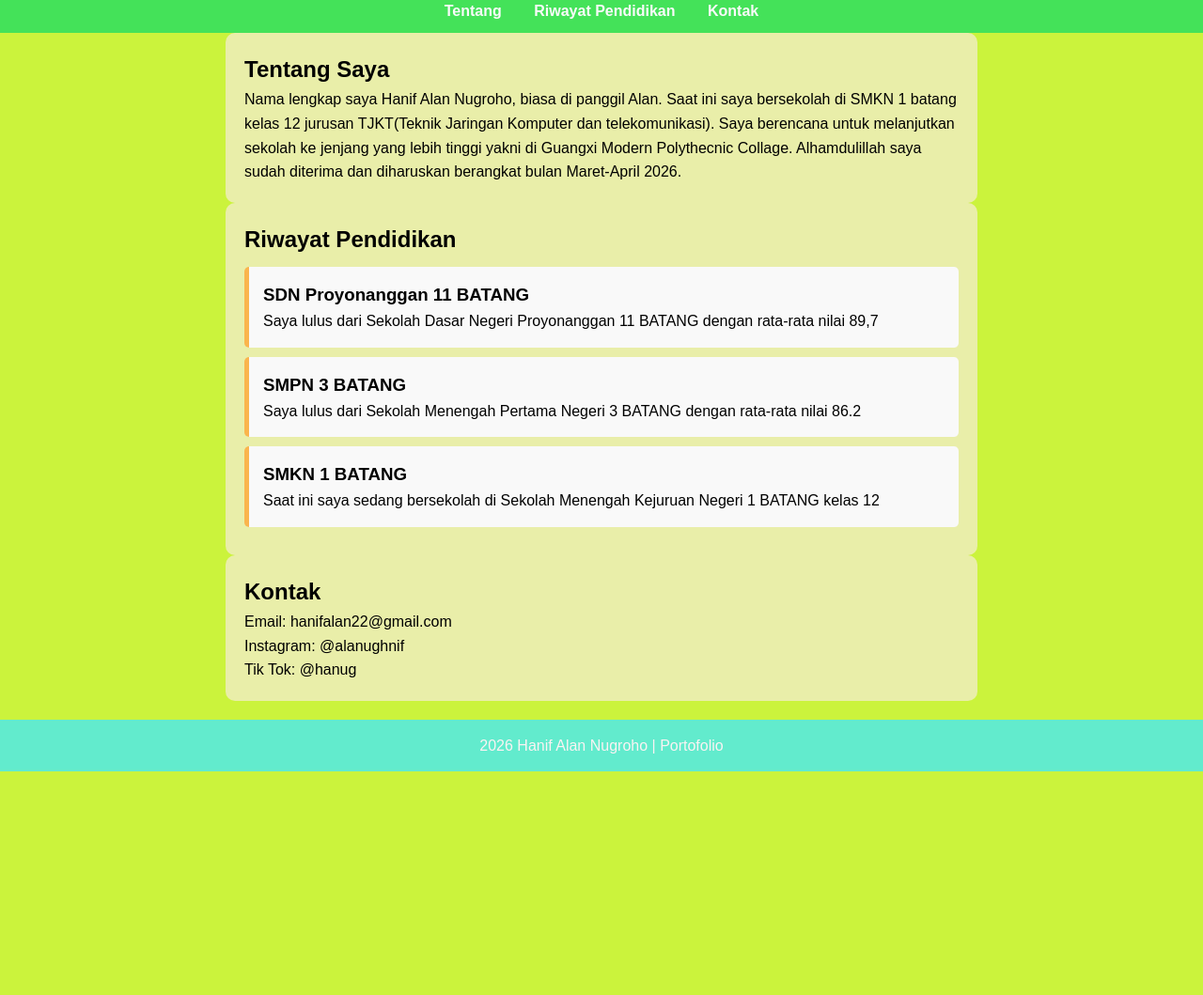
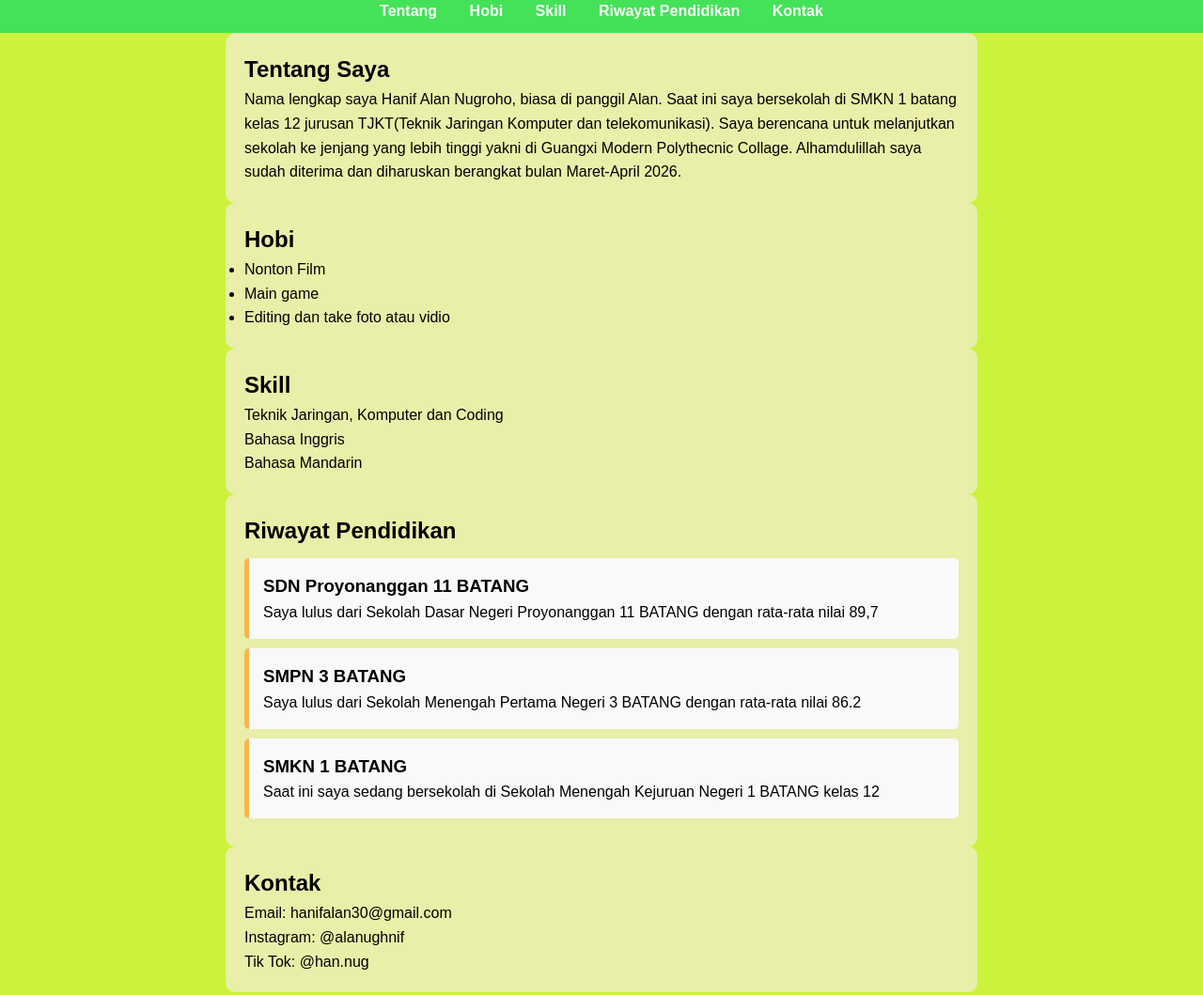
Before and after one commit to hanifalan24-alt/portfolio, a plain HTML site: page index.html in a window 1280 px wide. Shown: the part 310-1369 px from the top of the page at 94% size. Before the commit the page ends 1131 px from the top, so only its background shows below. Drawn offline with Linux system fonts and the light colour scheme.

Commit message:
Update index.html

```diff
--- a/index.html
+++ b/index.html
@@ -20,6 +20,8 @@
     <!-- NAVBAR -->
     <nav>
         <a href="#about">Tentang</a>
+        <a href="#hobi">Hobi</a>
+        <a href="#skill">Skill</a>
         <a href="#project">Riwayat Pendidikan</a>
         <a href="#contact">Kontak</a>
     </nav>
@@ -31,6 +33,35 @@
             Nama lengkap saya Hanif Alan Nugroho, biasa di panggil Alan. Saat ini saya bersekolah di SMKN 1 batang kelas 12 jurusan TJKT(Teknik Jaringan Komputer dan telekomunikasi).
             Saya berencana untuk melanjutkan sekolah ke jenjang yang lebih tinggi yakni di Guangxi Modern Polythecnic Collage. Alhamdulillah saya sudah diterima dan diharuskan berangkat bulan Maret-April 2026.
         </p>
+    </section>
+
+    <section id="hobi" class="container">
+        <h2>Hobi</h2>
+        <ul class="list">
+            <li>Nonton Film</li>
+            <li>Main game</li>
+            <li>Editing dan take foto atau vidio</li>
+        </ul>
+    </section>
+
+    <section id="skill" class="container">
+        <h2>Skill</h2>
+
+        <div class="skill">
+            <p>Teknik Jaringan, Komputer dan Coding</p>
+            <div class="bar"><div class="level html"></div></div>
+        </div>
+
+        <div class="skill">
+            <p>Bahasa Inggris</p>
+            <div class="bar"><div class="level css"></div></div>
+        </div>
+
+        <div class="skill">
+            <p>Bahasa Mandarin</p>
+            <div class="bar"><div class="level js"></div></div>
+        </div>
+
     </section>
 
     <!-- PROJECT -->
@@ -57,9 +88,9 @@
     <!-- CONTACT -->
     <section id="contact" class="container">
         <h2>Kontak</h2>
-        <p>Email: hanifalan22@gmail.com</p>
+        <p>Email: hanifalan30@gmail.com</p>
         <p>Instagram: @alanughnif</p>
-        <p>Tik Tok: @hanug</p>
+        <p>Tik Tok: @han.nug</p>
     </section>
 
     <!-- FOOTER -->
```
